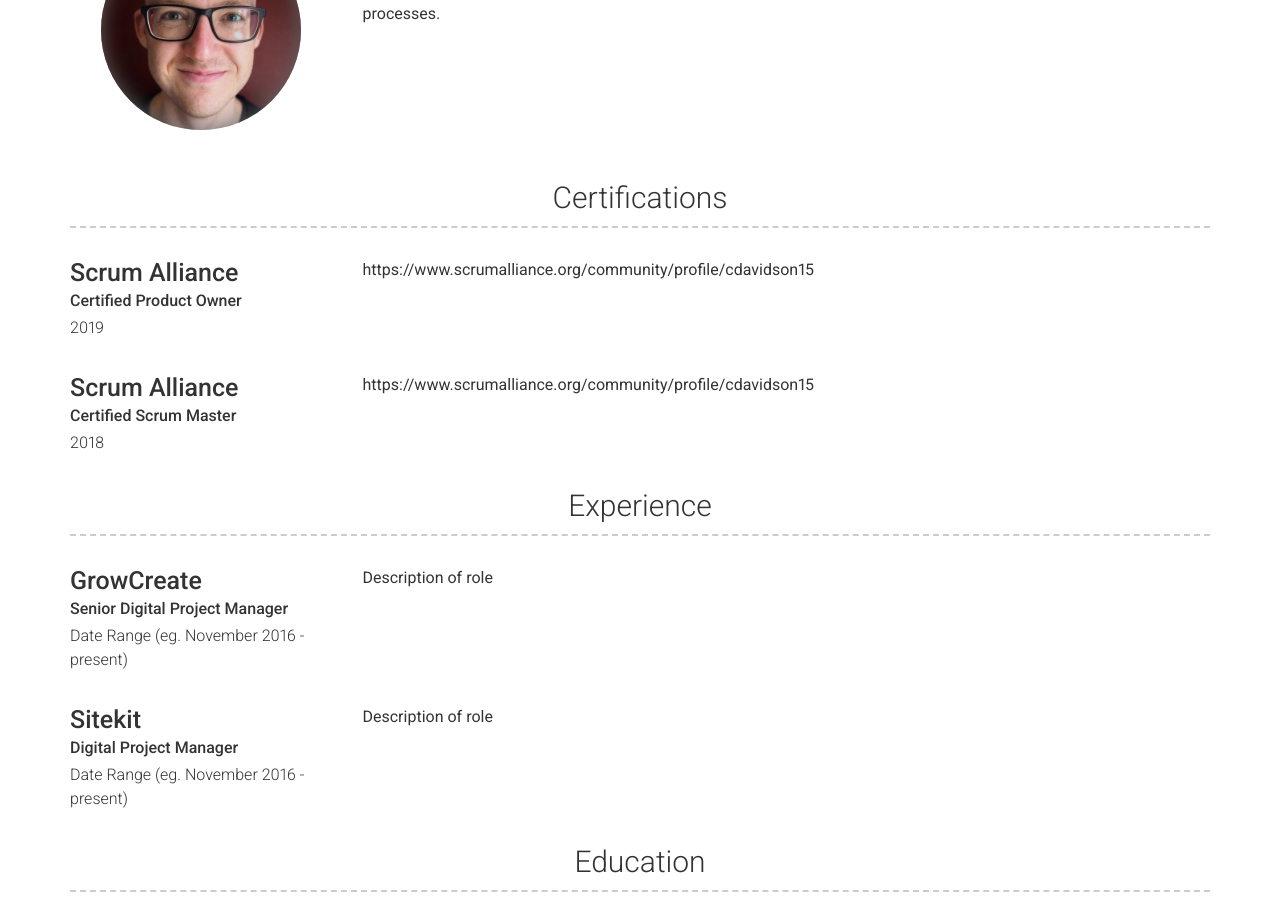
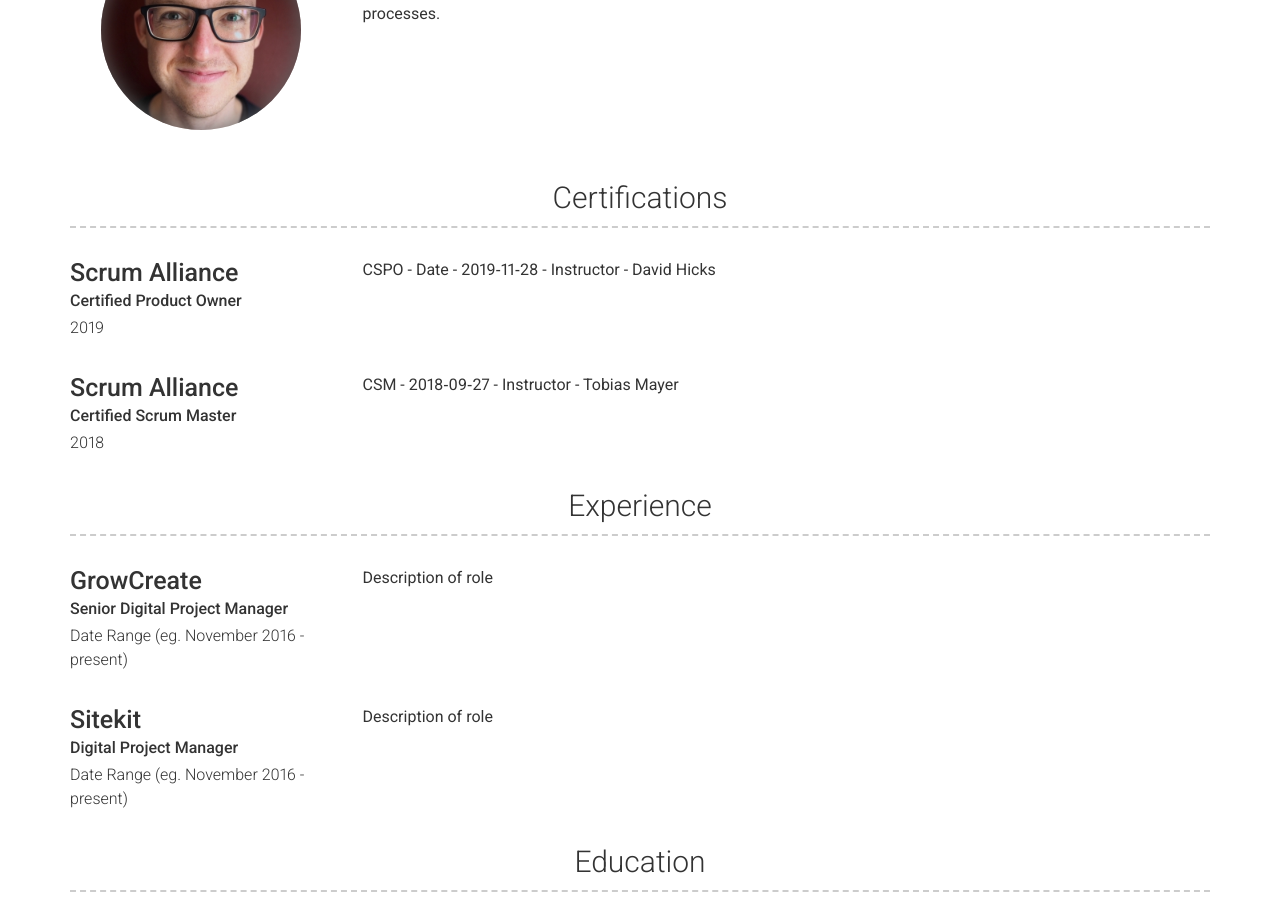
Before and after one commit to csgdavidson/Charlie-Davidson2, a Jekyll site: the page built from index.md, in a window 1280 px wide and 900 px high, scrolled down 349 px. Built offline with Jekyll 4.4.1, drawn with Linux system fonts in a browser that asks for light colours; nearby versions of some CDN libraries.

Commit message:
Update projects.yml

```diff
--- a/_data/projects.yml
+++ b/_data/projects.yml
@@ -4,11 +4,11 @@
   dates: 2019
   qualification: Certified Product Owner
   description:
-     https://www.scrumalliance.org/community/profile/cdavidson15
+     CSPO - Date - 2019‑11‑28 - Instructor - David Hicks
 
 - layout: left
   name: Scrum Alliance
   dates: 2018
   qualification: Certified Scrum Master
   description:
-     https://www.scrumalliance.org/community/profile/cdavidson15
+     CSM - 2018‑09‑27 - Instructor - Tobias Mayer
```
